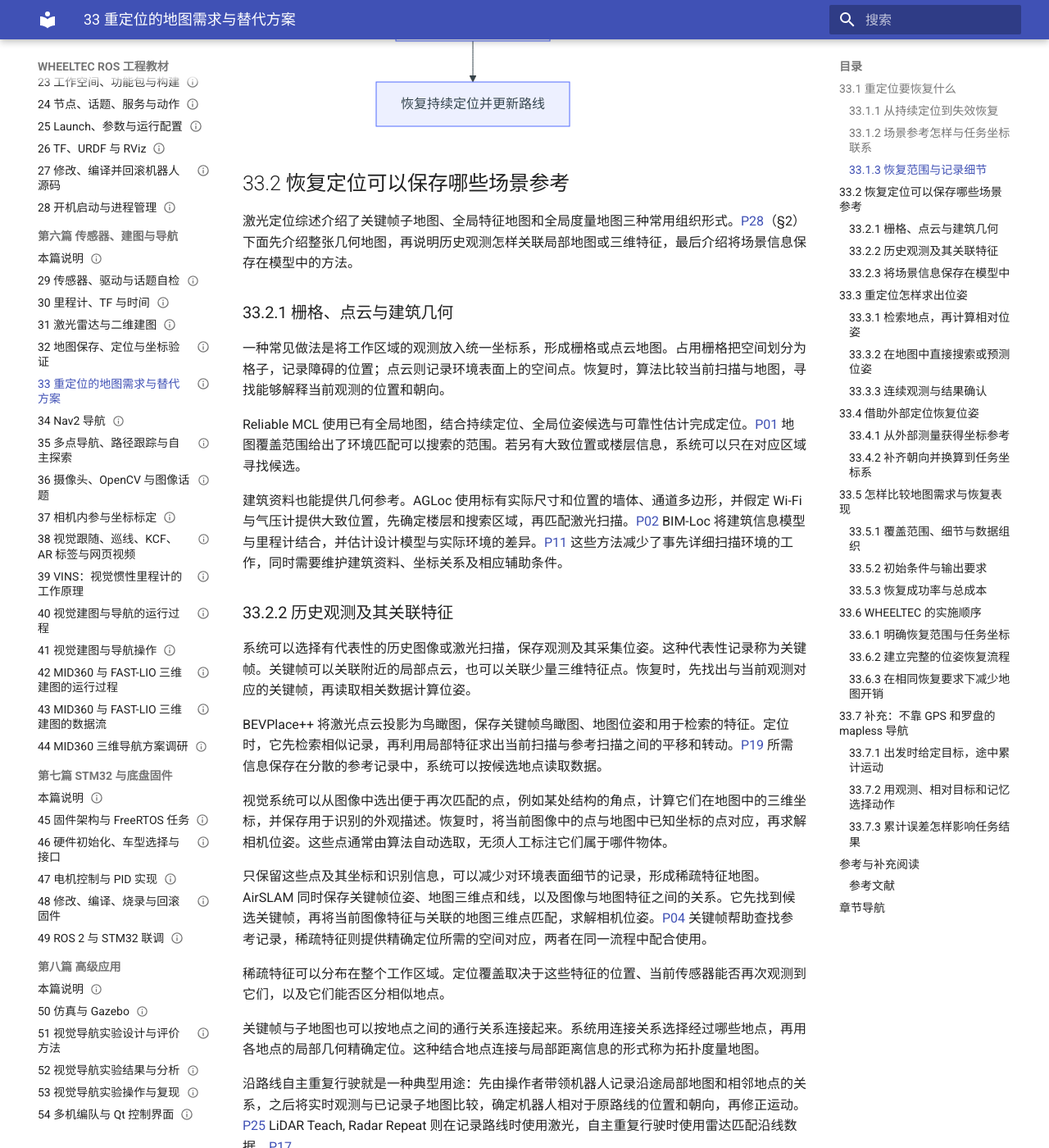
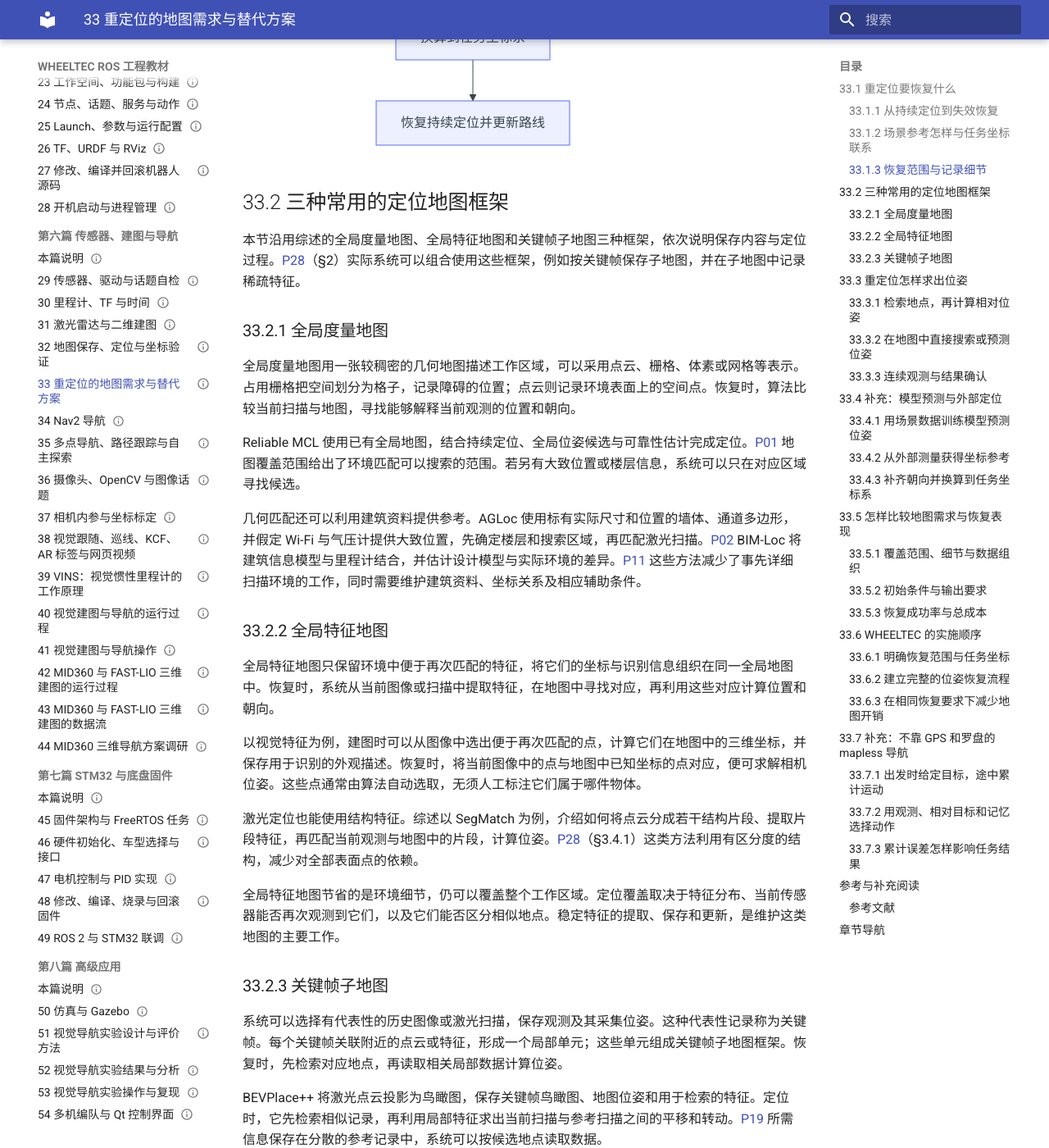
Before and after one commit to EnosElinsa/wheeltec-ros-textbook, an MkDocs documentation site: the page built from docs/06-sensors-navigation/33-relocalization-map-dependence.md, in a window 1280 px wide and 1400 px high, scrolled down 2412 px. Shown: the whole window at 82% size. Built offline with MkDocs 1.6.1 and Material for MkDocs 9.7.7, drawn with Linux system fonts in a browser that asks for light colours; some of the changed text lies outside the part shown.

Commit message:
docs: retain survey map frameworks in relocalization chapter

````diff
--- a/docs/06-sensors-navigation/33-relocalization-map-dependence.md
+++ b/docs/06-sensors-navigation/33-relocalization-map-dependence.md
@@ -6,18 +6,21 @@ status: complete
 
 机器人行驶时需要持续估计自己的位置和朝向，两者合称位姿。遮挡、观测不足或机器人被搬动，都可能使原有定位失效。重定位利用当前观测或新的测量，重新确定机器人在任务坐标系中的位姿，使系统能够继续使用原来的目标和路线。
 
-本章讨论的问题是：重定位是否需要全局地图？重定位可以不使用一张完整、稠密且统一拼接的全局几何地图。恢复位姿所需的参考，可以是整张几何地图，也可以是历史图像或激光扫描及其关联特征、经过训练的场景模型，或外部定位提供的测量。下面列出这些做法保存什么信息，以及怎样恢复定位。
+本章讨论的问题是：重定位是否需要全局地图？结论是，重定位不一定需要一张覆盖整个工作区域、稠密且统一拼接的几何地图。地图可以只保留必要特征，也可以按地点分成子地图。利用这些数据恢复定位时，机器人将当前图像或激光扫描与已有记录匹配，重新计算位置和朝向。
 
-| 恢复定位所用的参考 | 保存或提供什么 | 怎样恢复定位 | 代表工作 |
+全局激光定位综述将常用定位地图归纳为以下三种框架。[P28]（§2）
+
+| 地图框架 | 保存什么 | 怎样用于重定位 | 地图需求 |
 |---|---|---|---|
-| 整张几何地图 | 栅格、点云等环境几何及其坐标 | 将当前观测与地图匹配，搜索位置和朝向 | Reliable MCL [P01] |
-| 历史观测及其特征 | 关键帧、采集位姿，以及关联的局部地图或三维特征 | 检索对应记录，再匹配观测或特征，计算当前位姿 | BEVPlace++ [P19]、AirSLAM [P04] |
-| 场景专用模型 | 从该区域的观测与坐标中学到的关系 | 预测当前位姿，或预测用于求解位姿的场景坐标 | FusedNet [P07] |
-| 外部定位 | 卫星、基站或已知地标提供的测量 | 估计所需的位置和朝向，再换算到任务坐标系 | UWB 融合定位见 DURAL [P12] |
+| 全局度量地图 | 栅格、点云等较稠密的环境几何及其坐标 | 将当前观测与地图匹配，搜索位置和朝向 | 保存工作区域的整体几何 |
+| 全局特征地图 | 分布在工作区域中的特征、识别信息及坐标 | 在全局地图中寻找特征对应，再求解位姿 | 仍是全局地图，减少记录的细节 |
+| 关键帧子地图 | 按地点保存的历史观测、采集位姿及附近数据 | 检索对应地点，再利用相关子地图计算位姿 | 按局部单元保存，可按需读取 |
 
-依靠环境信息在整个工作区域恢复定位，仍需保存或学习覆盖该范围的场景参考。稀疏特征减少记录的细节，子地图改变数据的组织方式，两者都可以保留全区域的定位覆盖。若只保存一条路线附近的数据，恢复范围也主要限定在沿线。外部定位能够提供所需位姿并完成坐标换算时，则可以省去环境地图匹配。
+全局特征地图仍可覆盖整个工作区域，多个子地图也可以共同覆盖该区域。稀疏特征减少记录的细节，子地图改变数据的组织方式。通过环境匹配恢复时，机器人需要观测到与已有记录对应的特征或结构；若只记录一条路线附近的环境，可恢复的位置也主要集中在沿线。Reliable MCL 使用已有全局地图，BEVPlace++ 则先检索关键帧，再计算位姿，分别展示了不同的地图使用方式。[P01]、[P19]
 
-因此，比较地图需求时，要说明参考覆盖哪些位置、保存多少细节、怎样组织，以及恢复时还需要哪些辅助信息。全局激光定位综述分别讨论地图组织与位姿求解流程，视觉定位综述进一步介绍了将场景信息保存在模型参数中的方法。[P28]、[P29] 下文沿这一顺序展开，最后补充 Partsey 等不靠 GPS 和罗盘、依靠视觉里程计完成目标点导航的做法。
+还可以用工作区域的观测与坐标训练模型，运行时预测位姿，例如 FusedNet。[P07] 场景信息由此保存在模型参数中。外部定位则利用卫星、基站等测量，结合所需朝向信息并换算到任务坐标系后，恢复原任务中的位姿。模型预测和外部定位将在三种地图框架与求解流程之后分别说明。
+
+下文先介绍重定位任务，再展开地图框架、位姿求解、模型预测与外部定位，随后比较恢复范围和资源开销，并给出 WHEELTEC 的实施顺序。最后补充一种不靠 GPS 和罗盘、依靠视觉里程计持续更新目标相对位置的 mapless 导航方案。[P27]
 
 ## 33.1 重定位要恢复什么
 
@@ -54,43 +57,43 @@ flowchart TD
     D --> E[恢复持续定位并更新路线]
 ```
 
-## 33.2 恢复定位可以保存哪些场景参考
+## 33.2 三种常用的定位地图框架
 
-激光定位综述介绍了关键帧子地图、全局特征地图和全局度量地图三种常用组织形式。[P28]（§2）下面先介绍整张几何地图，再说明历史观测怎样关联局部地图或三维特征，最后介绍将场景信息保存在模型中的方法。
+本节沿用综述的全局度量地图、全局特征地图和关键帧子地图三种框架，依次说明保存内容与定位过程。[P28]（§2）实际系统可以组合使用这些框架，例如按关键帧保存子地图，并在子地图中记录稀疏特征。
 
-### 33.2.1 栅格、点云与建筑几何
+### 33.2.1 全局度量地图
 
-一种常见做法是将工作区域的观测放入统一坐标系，形成栅格或点云地图。占用栅格把空间划分为格子，记录障碍的位置；点云则记录环境表面上的空间点。恢复时，算法比较当前扫描与地图，寻找能够解释当前观测的位置和朝向。
+全局度量地图用一张较稠密的几何地图描述工作区域，可以采用点云、栅格、体素或网格等表示。占用栅格把空间划分为格子，记录障碍的位置；点云则记录环境表面上的空间点。恢复时，算法比较当前扫描与地图，寻找能够解释当前观测的位置和朝向。
 
 Reliable MCL 使用已有全局地图，结合持续定位、全局位姿候选与可靠性估计完成定位。[P01] 地图覆盖范围给出了环境匹配可以搜索的范围。若另有大致位置或楼层信息，系统可以只在对应区域寻找候选。
 
-建筑资料也能提供几何参考。AGLoc 使用标有实际尺寸和位置的墙体、通道多边形，并假定 Wi-Fi 与气压计提供大致位置，先确定楼层和搜索区域，再匹配激光扫描。[P02] BIM-Loc 将建筑信息模型与里程计结合，并估计设计模型与实际环境的差异。[P11] 这些方法减少了事先详细扫描环境的工作，同时需要维护建筑资料、坐标关系及相应辅助条件。
+几何匹配还可以利用建筑资料提供参考。AGLoc 使用标有实际尺寸和位置的墙体、通道多边形，并假定 Wi-Fi 与气压计提供大致位置，先确定楼层和搜索区域，再匹配激光扫描。[P02] BIM-Loc 将建筑信息模型与里程计结合，并估计设计模型与实际环境的差异。[P11] 这些方法减少了事先详细扫描环境的工作，同时需要维护建筑资料、坐标关系及相应辅助条件。
 
-### 33.2.2 历史观测及其关联特征
+### 33.2.2 全局特征地图
 
-系统可以选择有代表性的历史图像或激光扫描，保存观测及其采集位姿。这种代表性记录称为关键帧。关键帧可以关联附近的局部点云，也可以关联少量三维特征点。恢复时，先找出与当前观测对应的关键帧，再读取相关数据计算位姿。
+全局特征地图只保留环境中便于再次匹配的特征，将它们的坐标与识别信息组织在同一全局地图中。恢复时，系统从当前图像或扫描中提取特征，在地图中寻找对应，再利用这些对应计算位置和朝向。
+
+以视觉特征为例，建图时可以从图像中选出便于再次匹配的点，计算它们在地图中的三维坐标，并保存用于识别的外观描述。恢复时，将当前图像中的点与地图中已知坐标的点对应，便可求解相机位姿。这些点通常由算法自动选取，无须人工标注它们属于哪件物体。
+
+激光定位也能使用结构特征。综述以 SegMatch 为例，介绍如何将点云分成若干结构片段、提取片段特征，再匹配当前观测与地图中的片段，计算位姿。[P28]（§3.4.1）这类方法利用有区分度的结构，减少对全部表面点的依赖。
+
+全局特征地图节省的是环境细节，仍可以覆盖整个工作区域。定位覆盖取决于特征分布、当前传感器能否再次观测到它们，以及它们能否区分相似地点。稳定特征的提取、保存和更新，是维护这类地图的主要工作。
+
+### 33.2.3 关键帧子地图
+
+系统可以选择有代表性的历史图像或激光扫描，保存观测及其采集位姿。这种代表性记录称为关键帧。每个关键帧关联附近的点云或特征，形成一个局部单元；这些单元组成关键帧子地图框架。恢复时，先检索对应地点，再读取相关局部数据计算位姿。
 
 BEVPlace++ 将激光点云投影为鸟瞰图，保存关键帧鸟瞰图、地图位姿和用于检索的特征。定位时，它先检索相似记录，再利用局部特征求出当前扫描与参考扫描之间的平移和转动。[P19] 所需信息保存在分散的参考记录中，系统可以按候选地点读取数据。
 
-视觉系统可以从图像中选出便于再次匹配的点，例如某处结构的角点，计算它们在地图中的三维坐标，并保存用于识别的外观描述。恢复时，将当前图像中的点与地图中已知坐标的点对应，再求解相机位姿。这些点通常由算法自动选取，无须人工标注它们属于哪件物体。
+子地图内部可以使用稠密点云，也可以只保存稀疏特征。AirSLAM 同时保存关键帧位姿、地图三维点和线，以及图像与地图特征之间的关系。它先找到候选关键帧，再将当前图像特征与关联的地图三维点匹配，求解相机位姿。[P04] 在这一流程中，关键帧用于查找相关数据，稀疏特征用于精确求解。
 
-只保留这些点及其坐标和识别信息，可以减少对环境表面细节的记录，形成稀疏特征地图。AirSLAM 同时保存关键帧位姿、地图三维点和线，以及图像与地图特征之间的关系。它先找到候选关键帧，再将当前图像特征与关联的地图三维点匹配，求解相机位姿。[P04] 关键帧帮助查找参考记录，稀疏特征则提供精确定位所需的空间对应，两者在同一流程中配合使用。
-
-稀疏特征可以分布在整个工作区域。定位覆盖取决于这些特征的位置、当前传感器能否再次观测到它们，以及它们能否区分相似地点。
+全局特征地图将特征统一组织在全局地图中，关键帧子地图则按地点组织局部数据。两者都可以记录全局坐标，子地图内部也可以保存稀疏特征；比较时要看系统怎样组织和查找这些数据。
 
 关键帧与子地图也可以按地点之间的通行关系连接起来。系统用连接关系选择经过哪些地点，再用各地点的局部几何精确定位。这种结合地点连接与局部距离信息的形式称为拓扑度量地图。
 
 沿路线自主重复行驶就是一种典型用途：先由操作者带领机器人记录沿途局部地图和相邻地点的关系，之后将实时观测与已记录子地图比较，确定机器人相对于原路线的位置和朝向，再修正运动。[P25] LiDAR Teach, Radar Repeat 则在记录路线时使用激光，自主重复行驶时使用雷达匹配沿线数据。[P17]
 
 沿线任务可以只保存路线附近的参考，无须先将全部子地图精确拼接成一张大地图。定位结果首先相对于当前子地图或路线表示；需要输出另一张地图中的位姿时，再利用保存的坐标关系换算。要求全区域恢复时，则需在相应区域布置足够的参考记录。
-
-### 33.2.3 将场景信息保存在模型中
-
-场景专用模型用带已知位姿或坐标的观测训练，将场景与坐标之间的关系保存在参数中。运行时，可以从当前图像直接预测位姿，也可以先预测图像中各点在场景中的三维坐标，再通过几何关系求解相机位姿。视觉定位综述分别介绍了这两种做法。[P29]（§IV-A2、§IV-B2）
-
-FusedNet 属于直接预测位姿的方法。它用标有拍摄位姿的场景图像训练网络，融合图像的整体与局部特征，从单幅图像预测机器人的平面位置和朝向。[P07] 运行时可以省去对地图记录的逐项检索，采集场景训练数据与更新模型则成为准备和维护工作的一部分。
-
-这类模型的参考覆盖由训练数据与实际定位表现共同决定。用于新区域时，需要检查是否仍能正确建立观测与坐标的联系。通用特征提取网络可以在其他场景训练，再用于提取当前观测特征；场景专用定位网络还承担了保存特定区域坐标关系的作用。
 
 ## 33.3 重定位怎样求出位姿
 
@@ -142,15 +145,25 @@ flowchart TD
 
 结果检查可以利用匹配数量与分布、空间对齐误差，以及不同候选之间的差异。接入导航时，还应确认接受的位姿与后续运动相符，并能换算到任务使用的坐标系。候选不足以区分地点时，系统可以保留多个假设、继续获取观测，或利用大致位置缩小搜索范围。具体接受条件需结合所选算法设置，并通过独立测量验证。
 
-## 33.4 借助外部定位恢复位姿
+## 33.4 补充：模型预测与外部定位
 
-### 33.4.1 从外部测量获得坐标参考
+三种地图框架说明了怎样组织环境记录。模型预测进一步利用训练，将场景与坐标的关系保存在参数中；外部定位则从卫星、基站或已知地标测量中获得坐标参考。本节分别说明这两条恢复途径。
+
+### 33.4.1 用场景数据训练模型预测位姿
+
+场景专用模型用带已知位姿或坐标的观测训练，将场景与坐标之间的关系保存在参数中。运行时，可以从当前图像直接预测位姿，也可以先预测图像中各点在场景中的三维坐标，再通过几何关系求解相机位姿。视觉定位综述分别介绍了这两种做法。[P29]（§IV-A2、§IV-B2）
+
+FusedNet 属于直接预测位姿的方法。它用标有拍摄位姿的场景图像训练网络，融合图像的整体与局部特征，从单幅图像预测机器人的平面位置和朝向。[P07] 运行时可以省去对地图记录的逐项检索，采集场景训练数据与更新模型则成为准备和维护工作的一部分。
+
+这类模型的参考覆盖由训练数据与实际定位表现共同决定。用于新区域时，需要检查是否仍能正确建立观测与坐标的联系。通用特征提取网络可以在其他场景训练，再用于提取当前观测特征；场景专用定位网络还承担了保存特定区域坐标关系的作用。
+
+### 33.4.2 从外部测量获得坐标参考
 
 卫星导航、UWB 基站或已知坐标的视觉标记，可以为机器人提供新的位置约束。环境匹配依靠已记录的场景结构，外部定位则依靠卫星、基站或标记与测量之间的关系。
 
 DURAL 将 UWB 位置测量与激光、惯性和轮速融合，改善连续定位。[P12] 采用同类测量恢复定位时，系统需要利用有效测量重新初始化或修正状态，并通过初始位姿未知与定位丢失实验，确认恢复过程能够完成。
 
-### 33.4.2 补齐朝向并换算到任务坐标系
+### 33.4.3 补齐朝向并换算到任务坐标系
 
 恢复完整位姿时，还需确定朝向。单天线 GNSS 或单个 UWB 标签的一次位置测量，通常不足以确定机体朝向。系统需要配合其他朝向测量、多个测量点或一段运动估计。视觉标记能够提供相对位姿时，则需完成相机标定，保证标记可见，并使用正确的安装关系。
 
--- a/docs/06-sensors-navigation/research/relocalization-taxonomy-evidence.csv
+++ b/docs/06-sensors-navigation/research/relocalization-taxonomy-evidence.csv
@@ -7,3 +7,5 @@ P29,10.1109/TNNLS.2023.3309809,existing library PDF,https://doi.org/10.1109/TNNL
 P29,10.1109/TNNLS.2023.3309809,existing library PDF,https://doi.org/10.1109/TNNLS.2023.3309809,§IV-A1; PDF pp.7–8,显式二维参考可保存为图像数据库,a database of geotagged images,1915f37ad995415fc4bff97081b14c0d964325b6c234b440d07d8f66e9c37334
 P29,10.1109/TNNLS.2023.3309809,existing library PDF,https://doi.org/10.1109/TNNLS.2023.3309809,§IV-A2; PDF p.8,场景信息可由网络隐式保存并用于预测位姿,implicitly representing a 2-D map inside a,1915f37ad995415fc4bff97081b14c0d964325b6c234b440d07d8f66e9c37334
 P29,10.1109/TNNLS.2023.3309809,existing library PDF,https://doi.org/10.1109/TNNLS.2023.3309809,§IV-B2; PDF p.10,预测三维场景坐标再求解相机位姿,learn an implicit transformation from 2-D pixel,1915f37ad995415fc4bff97081b14c0d964325b6c234b440d07d8f66e9c37334
+P28,10.1007/s11263-024-02019-5,author-version HTML,https://arxiv.org/html/2302.07433v5#S2.SS1,§2.1,子地图可以同时采用稀疏特征或稠密几何,The content in each submap could be sparse features or dense metrics,47476f512afa3e6fe2cf35d6442404b3c5008bf3a53b31caadc33b7417a5b06c
+P28,10.1007/s11263-024-02019-5,author-version HTML,https://arxiv.org/html/2302.07433v5#S2.SS2,§2.2,全局特征地图在全局组织中保存稀疏特征,A global feature map keeps sparse local feature points,47476f512afa3e6fe2cf35d6442404b3c5008bf3a53b31caadc33b7417a5b06c
````
Also changed, not shown: docs/06-sensors-navigation/research/relocalization-method-notes.md (+1 -1 lines), docs/06-sensors-navigation/research/relocalization-taxonomy-reference-audit.md (+6 -2 lines).
